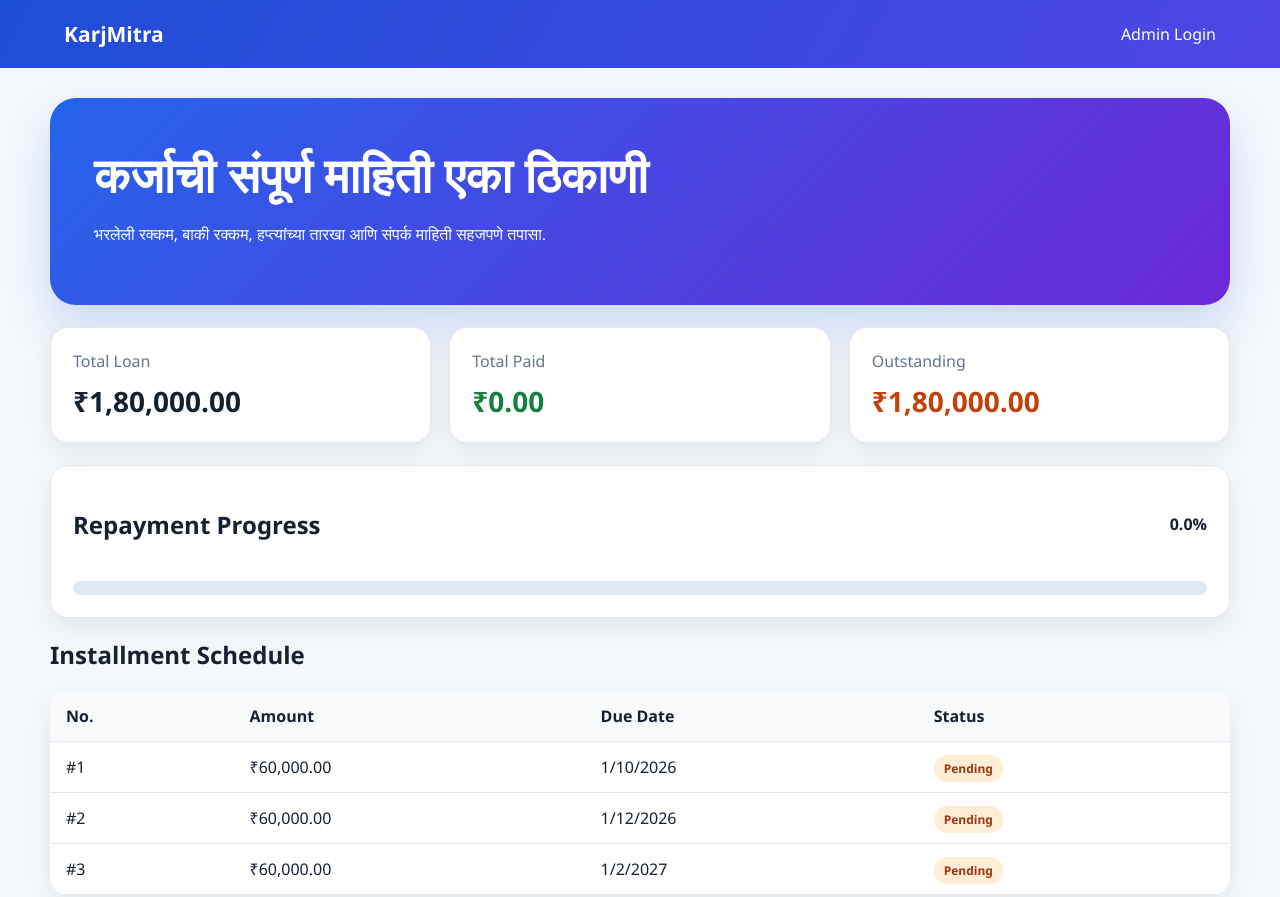
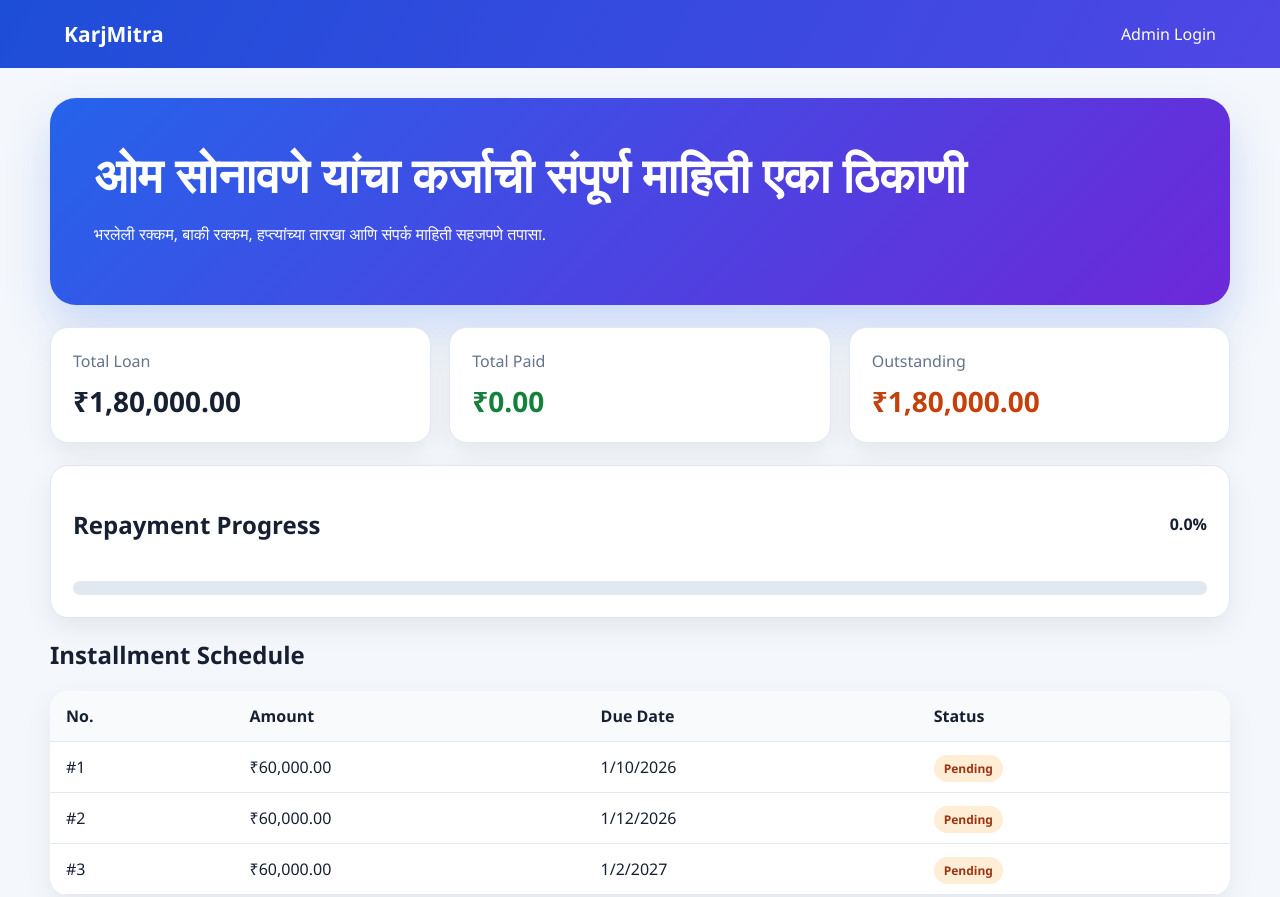
Before and after one commit to AmeyZend/KarjMitra, a plain HTML site: page index.html in a window 1280 px wide. Shown: the top 897 px of the page. Drawn offline with Linux system fonts and the light colour scheme.

Commit message:
Add files via upload

```diff
--- a/index.html
+++ b/index.html
@@ -1 +1 @@
-<!doctype html><html><head><meta charset=utf-8><meta name=viewport content="width=device-width,initial-scale=1"><title>KarjMitra</title><link rel=stylesheet href=assets/app.css></head><body onload=publicPage()><header class=top><a class=brand href=index.html>KarjMitra</a><a href=login.html>Admin Login</a></header><main class=wrap><section class=hero><h1>कर्जाची संपूर्ण माहिती एका ठिकाणी</h1><p>भरलेली रक्कम, बाकी रक्कम, हप्त्यांच्या तारखा आणि संपर्क माहिती सहजपणे तपासा.</p></section><section id=stats class=grid></section><section class=card><div class=toolbar><h2>Repayment Progress</h2><b id=pct></b></div><div class=progress><i id=bar></i></div></section><h2>Installment Schedule</h2><div class=tablebox><table><thead><tr><th>No.</th><th>Amount</th><th>Due Date</th><th>Status</th></tr></thead><tbody id=emis></tbody></table></div><h2>Public Contacts</h2><section id=people class=grid></section></main><div class=toast></div><script src=assets/app.js></script></body></html>
+<!doctype html><html><head><meta charset=utf-8><meta name=viewport content="width=device-width,initial-scale=1"><title>KarjMitra</title><link rel=stylesheet href=assets/app.css></head><body onload=publicPage()><header class=top><a class=brand href=index.html>KarjMitra</a><a href=login.html>Admin Login</a></header><main class=wrap><section class=hero><h1>ओम सोनावणे यांचा कर्जाची संपूर्ण माहिती एका ठिकाणी</h1><p>भरलेली रक्कम, बाकी रक्कम, हप्त्यांच्या तारखा आणि संपर्क माहिती सहजपणे तपासा.</p></section><section id=stats class=grid></section><section class=card><div class=toolbar><h2>Repayment Progress</h2><b id=pct></b></div><div class=progress><i id=bar></i></div></section><h2>Installment Schedule</h2><div class=tablebox><table><thead><tr><th>No.</th><th>Amount</th><th>Due Date</th><th>Status</th></tr></thead><tbody id=emis></tbody></table></div><h2>Public Contacts</h2><section id=people class=grid></section></main><div class=toast></div><script src=assets/app.js></script></body></html>
```
